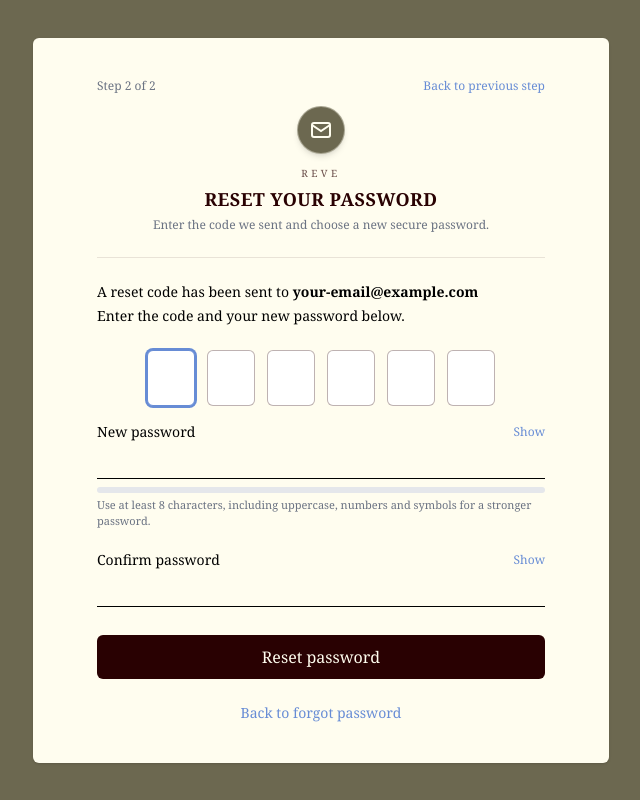
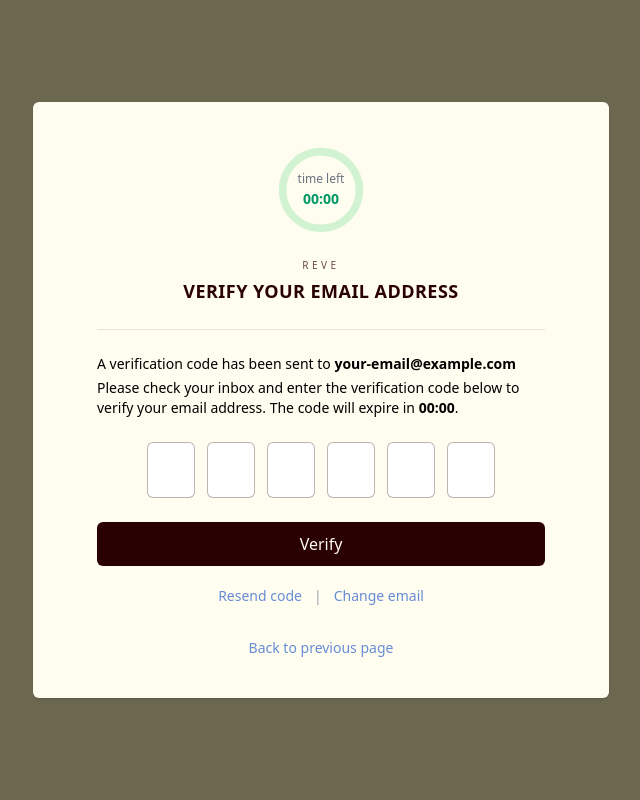
Before and after one commit to mahtamzz/Reve, a React (Vite) app in the folder Frontend/upmind/: page /reset-password in a window 1280 px wide. Shown: the whole page, without its empty margins (319-959 px from the left). Built offline with nearby package versions, Linux system fonts and the light colour scheme.

Commit message:
some changes

```diff
--- a/Frontend/upmind/src/components/ResetPassword/ResetPassword.jsx
+++ b/Frontend/upmind/src/components/ResetPassword/ResetPassword.jsx
@@ -1,35 +1,103 @@
 import { useRef, useState, useEffect } from "react";
-import { useLocation, useNavigate } from "react-router-dom";
+import { useNavigate, useLocation } from "react-router-dom";
 
 const CODE_LENGTH = 6;
+const OTP_DURATION = 10 * 60; // 10 minutes in seconds
+const getOtpExpiryKey = (email) => `otpExpiry_${email}`;
 
-export default function ResetPassword() {
+export default function Verification() {
   const [code, setCode] = useState(Array(CODE_LENGTH).fill(""));
-  const [newPassword, setNewPassword] = useState("");
-  const [confirm, setConfirm] = useState("");
-
   const [error, setError] = useState("");
   const [success, setSuccess] = useState("");
   const [loading, setLoading] = useState(false);
-
-  const [showNewPassword, setShowNewPassword] = useState(false);
-  const [showConfirmPassword, setShowConfirmPassword] = useState(false);
-  const [passwordStrength, setPasswordStrength] = useState("empty");
+  const [resendLoading, setResendLoading] = useState(false);
+  const [resendMessage, setResendMessage] = useState("");
 
   const inputsRef = useRef([]);
+  const navigate = useNavigate();
   const location = useLocation();
-  const navigate = useNavigate();
+  const email = location.state?.email;
+  const from = location.state?.from; // مثلا "signup"
 
-  const email = location.state?.email;
+  const [timeLeft, setTimeLeft] = useState(0);
+  const [otpInitialized, setOtpInitialized] = useState(false);
 
+  // ------------------ OTP INIT (localStorage + signup flow) ------------------
   useEffect(() => {
+    if (!email) return;
+
+    const key = getOtpExpiryKey(email);
+    const storedExpiry = localStorage.getItem(key);
+    const now = Date.now();
+
+    if (storedExpiry) {
+      const expiry = parseInt(storedExpiry, 10);
+      const diff = Math.floor((expiry - now) / 1000);
+
+      if (diff > 0) {
+        // برای این ایمیل، یک OTP معتبر وجود دارد
+        setTimeLeft(diff);
+        setOtpInitialized(true);
+        return;
+      }
+    }
+
+    // اگر از Signup آمده‌ایم، یعنی بک‌اند همین الان OTP فرستاده
+    if (from === "signup") {
+      const newExpiry = Date.now() + OTP_DURATION * 1000;
+      localStorage.setItem(key, String(newExpiry));
+      setTimeLeft(OTP_DURATION);
+      setOtpInitialized(true);
+      return;
+    }
+
+    // در غیر این صورت: این ایمیل OTP معتبر ندارد → خودکار یک OTP جدید بفرست
+    const sendInitialOtp = async () => {
+      try {
+        await handleResend(); // از همان تابع resend استفاده می‌کنیم
+      } finally {
+        setOtpInitialized(true);
+      }
+    };
+
+    sendInitialOtp();
+  }, [email, from]);
+
+  // ------------------ TIMER LOGIC ------------------
+  useEffect(() => {
+    if (timeLeft <= 0) return;
+
+    const interval = setInterval(() => {
+      setTimeLeft((prev) => prev - 1);
+    }, 1000);
+
+    return () => clearInterval(interval);
+  }, [timeLeft]);
+
+  const minutes = String(Math.floor(timeLeft / 60)).padStart(2, "0");
+  const seconds = String(timeLeft % 60).padStart(2, "0");
+  const isExpired = otpInitialized && timeLeft <= 0;
+
+  // ------------------ AUTO FOCUS ON FIRST INPUT ------------------
+  useEffect(() => {
+    // وقتی OTP آماده شد و هنوز منقضی نشده، فوکوس روی input اول
+    if (otpInitialized && !isExpired) {
       inputsRef.current[0]?.focus();
-  }, []);
+    }
+  }, [otpInitialized, isExpired]);
 
-  useEffect(() => {
-    inputsRef.current[0]?.focus();
-  }, []);
+  // circle progress
+  const radius = 40;
+  const circumference = 2 * Math.PI * radius;
+  const progress = timeLeft / OTP_DURATION; // از ۱ به ۰
+  const strokeDashoffset = circumference * (1 - progress);
 
+  function goback(e) {
+    e.preventDefault();
+    navigate("/");
+  }
+
+  // ------------------ CODE INPUT HANDLERS ------------------
   const updateCode = (index, value) => {
     setCode((prev) => {
       const next = [...prev];
@@ -37,7 +105,6 @@ export default function ResetPassword() {
       return next;
     });
   };
-
 
   const handleChange = (index, e) => {
     const value = e.target.value.replace(/[^0-9]/g, "");
@@ -47,27 +114,26 @@ export default function ResetPassword() {
       return;
     }
 
-    updateCode(index, value.slice(-1));
+    const digit = value.slice(-1);
+    const newCode = [...code];
+    newCode[index] = digit;
+    setCode(newCode);
 
-    // اگر هنوز به input بعدی نرسیده‌ایم، فوکوس را جابه‌جا کن
+    // فوکوس به input بعدی
     if (index < CODE_LENGTH - 1) {
       inputsRef.current[index + 1]?.focus();
     }
 
-    // اگر آخرین input مقدار گرفت → به‌صورت اتوماتیک Submit کن
-    if (index === CODE_LENGTH - 1 && value) {
-      setTimeout(() => {
-        const finalCode = [...code];
-        finalCode[index] = value.slice(-1);
+    // اگر آخرین input مقدار گرفت → اگر 6 رقم کامل شده بود، خودکار submit کن
+    if (index === CODE_LENGTH - 1) {
+      const finalCode = newCode.join("");
 
-        // اگر هر ۶ رقم پر شده بود → Submit کن
-        if (finalCode.join("").length === CODE_LENGTH) {
-          handleSubmit(new Event("submit"));
+      if (finalCode.length === CODE_LENGTH) {
+        // بدون نیاز به event واقعی
+        handleSubmit(undefined, finalCode);
       }
-      }, 50);
     }
   };
-
 
   const handleKeyDown = (index, e) => {
     if (e.key === "Backspace" && !code[index] && index > 0) {
@@ -83,85 +149,103 @@ export default function ResetPassword() {
     }
   };
 
-  // محاسبه‌ی قدرت رمز عبور
-  const evaluatePasswordStrength = (password) => {
-    if (!password) return "empty";
+  // ------------------ RESEND ------------------
+  const handleResend = async () => {
+    setError("");
+    setSuccess("");
+    setResendMessage("");
 
-    let score = 0;
-    if (password.length >= 8) score++;
-    if (/[A-Z]/.test(password)) score++;
-    if (/[0-9]/.test(password)) score++;
-    if (/[^A-Za-z0-9]/.test(password)) score++;
+    if (!email) {
+      setError("no email found to resend code");
+      return;
+    }
 
-    if (score <= 1) return "weak";
-    if (score === 2 || score === 3) return "medium";
-    return "strong";
+    try {
+      setResendLoading(true);
+
+      const res = await fetch("http://localhost:8080/api/auth/resend-otp", {
+        method: "POST",
+        headers: { "Content-Type": "application/json" },
+        body: JSON.stringify({ email }),
+      });
+
+      const data = await res.json();
+      console.log("RESEND OTP RESPONSE:", data);
+
+      if (!res.ok) {
+        setError(data.message || data.error || "could not resend code");
+        return;
+      }
+
+      setResendMessage(
+        data.message || "A new code has been sent to your email."
+      );
+
+      const newExpiry = Date.now() + OTP_DURATION * 1000;
+      const key = getOtpExpiryKey(email);
+      localStorage.setItem(key, String(newExpiry));
+      setTimeLeft(OTP_DURATION);
+    } catch (err) {
+      console.error(err);
+      setError("there is a problem while resending code");
+    } finally {
+      setResendLoading(false);
+    }
   };
 
-  const handleNewPasswordChange = (e) => {
-    const value = e.target.value;
-    setNewPassword(value);
-    setPasswordStrength(evaluatePasswordStrength(value));
-  };
-
-  const handleSubmit = async (e) => {
-    e.preventDefault();
+  // ------------------ SUBMIT (VERIFY) ------------------
+  const handleSubmit = async (e, overrideCode) => {
+    if (e) e.preventDefault();
     setError("");
     setSuccess("");
 
-    const finalCode = code.join("");
+    if (isExpired) {
+      setError("code has expired, please resend a new one.");
+      return;
+    }
+
+    const finalCode = overrideCode ?? code.join("");
 
     if (!email) {
-      setError("no email found for reset");
+      setError("no such email found");
       return;
     }
 
     if (finalCode.length !== CODE_LENGTH) {
-      setError("code must be 6 digits");
-      return;
-    }
-
-    if (!newPassword || newPassword.length < 6) {
-      setError("password must be at least 6 characters");
-      return;
-    }
-
-    if (newPassword !== confirm) {
-      setError("passwords do not match");
+      setError("it has to be 6 digits!");
       return;
     }
 
     try {
       setLoading(true);
 
-      const res = await fetch(
-        "http://localhost:8080/api/auth/reset-password",
-        {
+      const res = await fetch("http://localhost:8080/api/auth/verify-otp", {
         method: "POST",
         headers: {
           "Content-Type": "application/json",
         },
         body: JSON.stringify({
-            email,
+          email: email,
           otp: finalCode,
-            newPassword,
         }),
-        }
-      );
+      });
 
       const data = await res.json();
-      console.log("RESET PASSWORD RESPONSE:", data);
+      console.log("VERIFY RESPONSE:", data);
 
       if (!res.ok) {
-        setError(data.error || "invalid code or password");
+        setError(data.error || "invalid code");
         return;
       }
 
-      setSuccess(data.message || "Password reset successfully.");
+      setSuccess("email validated successfully");
 
-      setTimeout(() => {
-        navigate("/login");
-      }, 1000);
+      const token = data.token;
+      if (token) {
+        localStorage.setItem("token", token);
+      }
+
+      navigate("/dashboard");
     } catch (err) {
       console.error(err);
       setError("there is a problem");
@@ -170,68 +254,54 @@ export default function ResetPassword() {
     }
   };
 
-  const goBack = () => {
-    navigate("/forgot-password");
-  };
-
-  // استایل و متن قدرت پسورد
-  const strengthConfig = {
-    empty: { label: "", bar: "w-0", color: "bg-transparent" },
-    weak: {
-      label: "Weak password",
-      bar: "w-1/3",
-      color: "bg-red-400",
-    },
-    medium: {
-      label: "Medium strength",
-      bar: "w-2/3",
-      color: "bg-amber-400",
-    },
-    strong: {
-      label: "Strong password",
-      bar: "w-full",
-      color: "bg-emerald-500",
-    },
-  };
-
-  const { label, bar, color } = strengthConfig[passwordStrength];
-
+  // ------------------ JSX ------------------
   return (
-    <div className="min-h-screen bg-loginbg flex flex-col justify-center items-center px-4 font-serif text-brand-text">
+    <div className="min-h-screen bg-loginbg flex flex-col justify-center items-center px-4">
       <main className="w-full max-w-xl">
         <div className="bg-creamtext w-full rounded-md shadow px-8 md:px-16 py-10">
-          {/* Step indicator */}
-          <div className="flex justify-between items-center mb-3 text-xs text-gray-500">
-            <span>Step 2 of 2</span>
-            <span className="text-niceblue cursor-pointer" onClick={goBack}>
-              Back to previous step
+          {/* HEADER + CIRCULAR TIMER */}
+          <div className="flex flex-col items-center gap-3 mb-6">
+            <div className="relative w-24 h-24">
+              <svg
+                viewBox="0 0 100 100"
+                className="w-24 h-24 transform -rotate-90"
+              >
+                <circle
+                  cx="50"
+                  cy="50"
+                  r={radius}
+                  stroke="rgba(34,197,94,0.2)"
+                  strokeWidth="8"
+                  fill="none"
+                />
+                <circle
+                  cx="50"
+                  cy="50"
+                  r={radius}
+                  stroke="#22c55e"
+                  strokeWidth="8"
+                  fill="none"
+                  strokeDasharray={circumference}
+                  strokeDashoffset={strokeDashoffset}
+                  strokeLinecap="round"
+                />
+              </svg>
+
+              <div className="absolute inset-0 flex flex-col items-center justify-center">
+                <span className="text-xs text-gray-500 mb-0.5">time left</span>
+                <span className="text-sm font-semibold text-emerald-600">
+                  {minutes}:{seconds}
                 </span>
               </div>
+            </div>
 
-          {/* Header */}
-          <div className="flex flex-col items-center gap-3 mb-6">
-            <div className="h-12 w-12 rounded-full bg-loginbg flex items-center justify-center shadow-md border border-creamtext/40">
-              <svg
-                className="w-6 h-6 text-creamtext"
-                viewBox="0 0 24 24"
-                fill="none"
-                stroke="currentColor"
-                strokeWidth="2"
-              >
-                <rect x="3" y="5" width="18" height="14" rx="2" ry="2" />
-                <polyline points="3,7 12,13 21,7" />
-              </svg>
-            </div>
-            <div className="text-center">
+            <div className="text-center mt-2">
               <p className="text-[10px] tracking-[0.35em] text-chocolate/70 mb-1">
                 REVE
               </p>
               <h1 className="tracking-wide text-base md:text-lg font-semibold text-chocolate">
-                RESET YOUR PASSWORD
+                VERIFY YOUR EMAIL ADDRESS
               </h1>
-              <p className="text-xs text-gray-500 mt-1">
-                Enter the code we sent and choose a new secure password.
-              </p>
             </div>
           </div>
 
@@ -239,26 +309,44 @@ export default function ResetPassword() {
 
           <div className="text-sm text-brand-text mb-6 space-y-1 text-center md:text-left">
             <p>
-              A reset code has been sent to{" "}
+              A verification code has been sent to{" "}
               <span className="font-semibold">
                 {email || "your-email@example.com"}
               </span>
             </p>
-            <p>Enter the code and your new password below.</p>
+            <p>
+              Please check your inbox and enter the verification code below to
+              verify your email address. The code will expire in{" "}
+              <span className="font-semibold">
+                {minutes}:{seconds}
+              </span>
+              .
+            </p>
           </div>
 
           {error && (
-            <p className="text-red-600 text-sm mb-3 text-center">
+            <p className="text-red-600 text-sm mb-2 text-center">
               {typeof error === "string" ? error : JSON.stringify(error)}
             </p>
           )}
           {success && (
-            <p className="text-green-700 text-sm mb-3 text-center">{success}</p>
+            <p className="text-green-700 text-sm mb-2 text-center">
+              {success}
+            </p>
+          )}
+          {resendMessage && (
+            <p className="text-emerald-600 text-xs mb-2 text-center">
+              {resendMessage}
+            </p>
+          )}
+          {isExpired && (
+            <p className="text-red-500 text-xs mb-3 text-center">
+              The code has expired. Please click "Resend code" to get a new one.
+            </p>
           )}
 
-          <form onSubmit={handleSubmit} className="space-y-5">
-            {/* OTP inputs */}
-            <div className="flex justify-center gap-2 md:gap-3 mb-4">
+          <form onSubmit={handleSubmit}>
+            <div className="flex justify-center gap-2 md:gap-3 mb-6">
               {Array.from({ length: CODE_LENGTH }).map((_, index) => (
                 <input
                   key={index}
@@ -269,89 +357,48 @@ export default function ResetPassword() {
                   value={code[index]}
                   onChange={(e) => handleChange(index, e)}
                   onKeyDown={(e) => handleKeyDown(index, e)}
+                  disabled={loading || isExpired}
                   className="w-10 h-12 md:w-12 md:h-14 border border-chocolate/30 rounded-md text-center text-lg md:text-xl tracking-widest bg-white
-                             focus:outline-none focus:ring-2 focus:ring-niceblue focus:border-niceblue"
+                             focus:outline-none focus:ring-2 focus:ring-niceblue focus:border-niceblue disabled:bg-gray-100"
                 />
               ))}
             </div>
 
-            {/* New password */}
-            <div>
-              <div className="flex justify-between items-center mb-2">
-                <label className="block text-sm">New password</label>
-                <button
-                  type="button"
-                  className="text-xs text-niceblue hover:underline"
-                  onClick={() =>
-                    setShowNewPassword((prev) => !prev)
-                  }
-                >
-                  {showNewPassword ? "Hide" : "Show"}
-                </button>
-              </div>
-              <input
-                type={showNewPassword ? "text" : "password"}
-                className="w-full bg-transparent border-b border-brand-text/50 outline-none pb-1"
-                value={newPassword}
-                onChange={handleNewPasswordChange}
-                required
-              />
-              {/* Password strength */}
-              <div className="mt-2">
-                <div className="h-1.5 bg-gray-200 rounded-full overflow-hidden">
-                  <div
-                    className={`h-full ${bar} ${color} transition-all duration-300`}
-                  />
-                </div>
-                {label && (
-                  <p className="mt-1 text-xs text-gray-600">{label}</p>
-                )}
-                <p className="mt-1 text-[11px] text-gray-500">
-                  Use at least 8 characters, including uppercase, numbers and
-                  symbols for a stronger password.
-                </p>
-              </div>
-            </div>
-
-            {/* Confirm password */}
-            <div>
-              <div className="flex justify-between items-center mb-2">
-                <label className="block text-sm">Confirm password</label>
-                <button
-                  type="button"
-                  className="text-xs text-niceblue hover:underline"
-                  onClick={() =>
-                    setShowConfirmPassword((prev) => !prev)
-                  }
-                >
-                  {showConfirmPassword ? "Hide" : "Show"}
-                </button>
-              </div>
-              <input
-                type={showConfirmPassword ? "text" : "password"}
-                className="w-full bg-transparent border-b border-brand-text/50 outline-none pb-1"
-                value={confirm}
-                onChange={(e) => setConfirm(e.target.value)}
-                required
-              />
-            </div>
-
             <button
               type="submit"
-              disabled={loading}
-              className="w-full bg-chocolate hover:bg-chocolate/90 text-creamtext font-medium py-2.5 rounded-md transition-colors disabled:opacity-60 mt-2"
+              disabled={loading || isExpired}
+              className="w-full bg-chocolate hover:bg-chocolate/90 text-creamtext font-medium py-2.5 rounded-md transition-colors disabled:opacity-60"
             >
-              {loading ? "Please wait..." : "Reset password"}
+              {loading ? "Please wait..." : "Verify"}
             </button>
           </form>
 
-          <div className="mt-6 text-center text-sm">
+          <div className="flex flex-col md:flex-row justify-center items-center gap-3 mt-5 text-sm">
             <button
-              onClick={goBack}
+              type="button"
+              className="text-niceblue hover:underline disabled:text-gray-400"
+              onClick={handleResend}
+              disabled={resendLoading || loading}
+            >
+              {resendLoading ? "Resending..." : "Resend code"}
+            </button>
+            <span className="hidden md:inline text-gray-400">|</span>
+            <button
+              type="button"
               className="text-niceblue hover:underline"
+              onClick={goback}
+            >
+              Change email
+            </button>
+          </div>
+
+          <div className="mt-8 text-center text-sm">
+            <button
+              onClick={goback}
               type="button"
+              className="text-niceblue hover:underline"
             >
-              Back to forgot password
+              Back to previous page
             </button>
           </div>
         </div>
--- a/Frontend/upmind/src/components/SignUp page/Singup.jsx
+++ b/Frontend/upmind/src/components/SignUp page/Singup.jsx
@@ -45,9 +45,8 @@ export default function Signup() {
         return;
       }
 
-      navigate("/verification", {
-        state: { email: email },
-      });
+      navigate("/verification", { state: { email, from: "signup" } });
+
     } catch (err) {
       console.error(err);
       setError("there is a problem. try again.");
```
Lines whose indentation alone changed are shown as unchanged.
